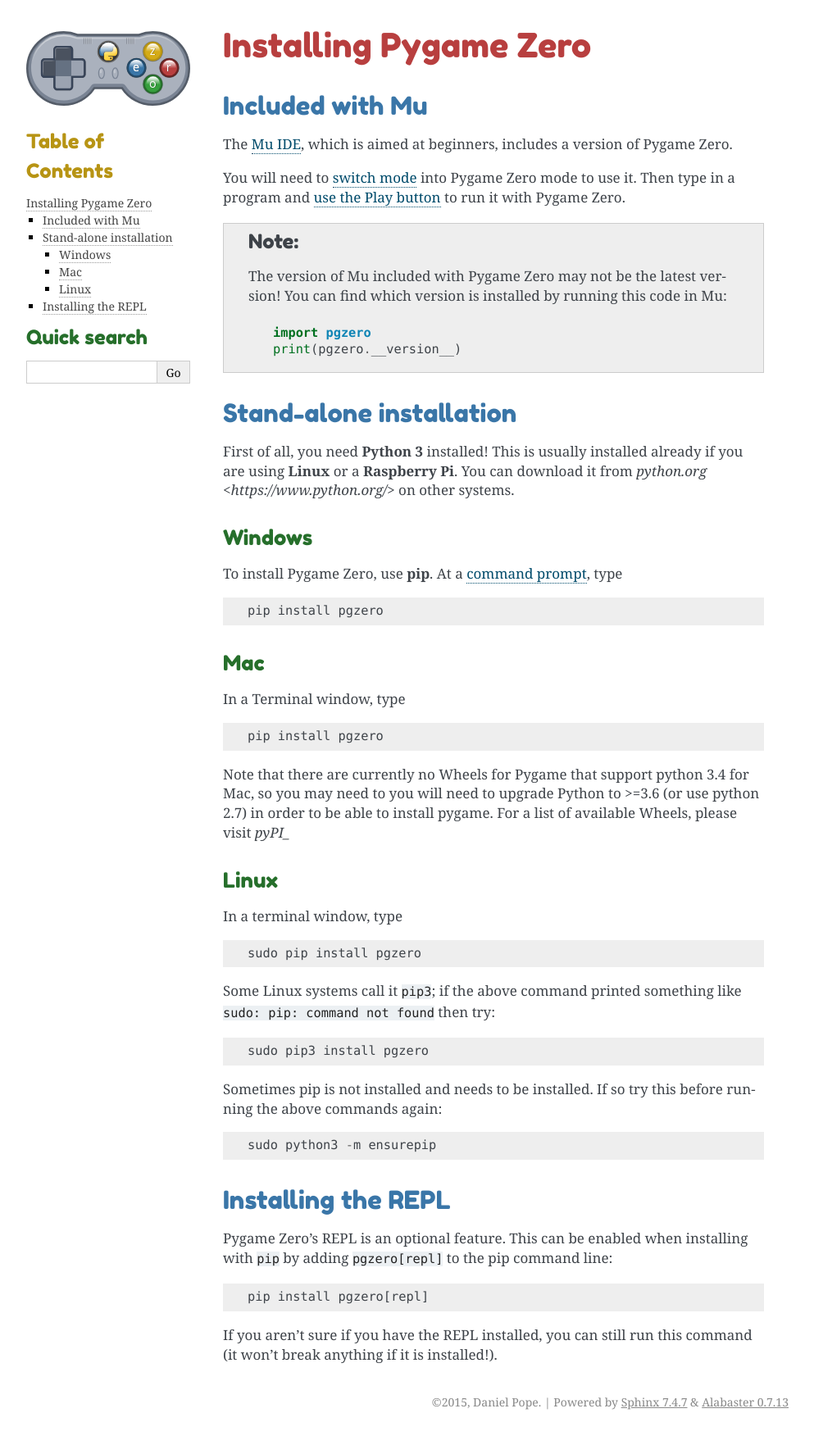
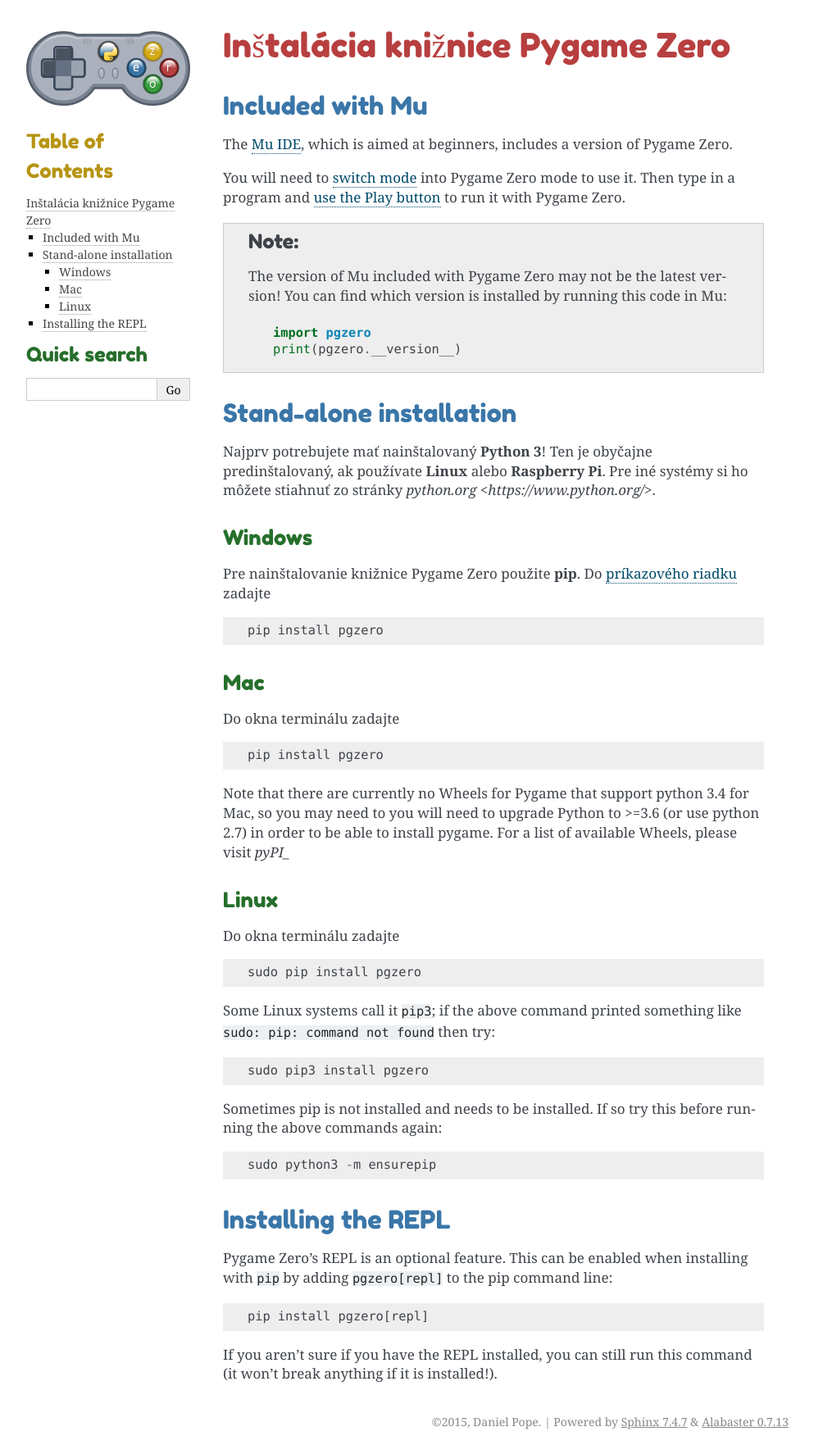
Before and after one commit to bletvaska/pgzero-slovak, a Sphinx documentation site: the page built from doc/installation.rst, in a window 1280 px wide. Shown: the whole page at 82% size, without its empty margins (148-1141 px from the left). Built offline with Sphinx 7.4.7, drawn with Linux system fonts in a browser that asks for light colours; pages that are not in the unit, such as notebooks, are missing from menus; before the commit the page ends 1750 px from its top, so only the background shows below that.

Commit message:
start of translation of installation guide

```diff
--- a/doc/installation.rst
+++ b/doc/installation.rst
@@ -1,5 +1,5 @@
-Installing Pygame Zero
-======================
+Inštalácia knižnice Pygame Zero
+===============================
 
 Included with Mu
 ----------------
@@ -24,15 +24,15 @@
 Stand-alone installation
 ------------------------
 
-First of all, you need **Python 3** installed! This is usually installed
-already if you are using **Linux** or a **Raspberry Pi**. You can download it
-from `python.org <https://www.python.org/>` on other systems.
+Najprv potrebujete mať nainštalovaný **Python 3**! Ten je obyčajne predinštalovaný,
+ak používate **Linux** alebo **Raspberry Pi**. Pre iné systémy si ho môžete stiahnuť
+zo stránky `python.org <https://www.python.org/>`.
 
 
 Windows
 '''''''
 
-To install Pygame Zero, use **pip**. At a `command prompt`__, type
+Pre nainštalovanie knižnice Pygame Zero použite **pip**. Do `príkazového riadku`__ zadajte
 
 .. __: https://www.lifewire.com/how-to-open-command-prompt-2618089
 
@@ -44,7 +44,7 @@
 Mac
 '''
 
-In a Terminal window, type
+Do okna terminálu zadajte
 
 ::
 
@@ -61,7 +61,7 @@
 Linux
 '''''
 
-In a terminal window, type
+Do okna terminálu zadajte
 
 ::
 
```
